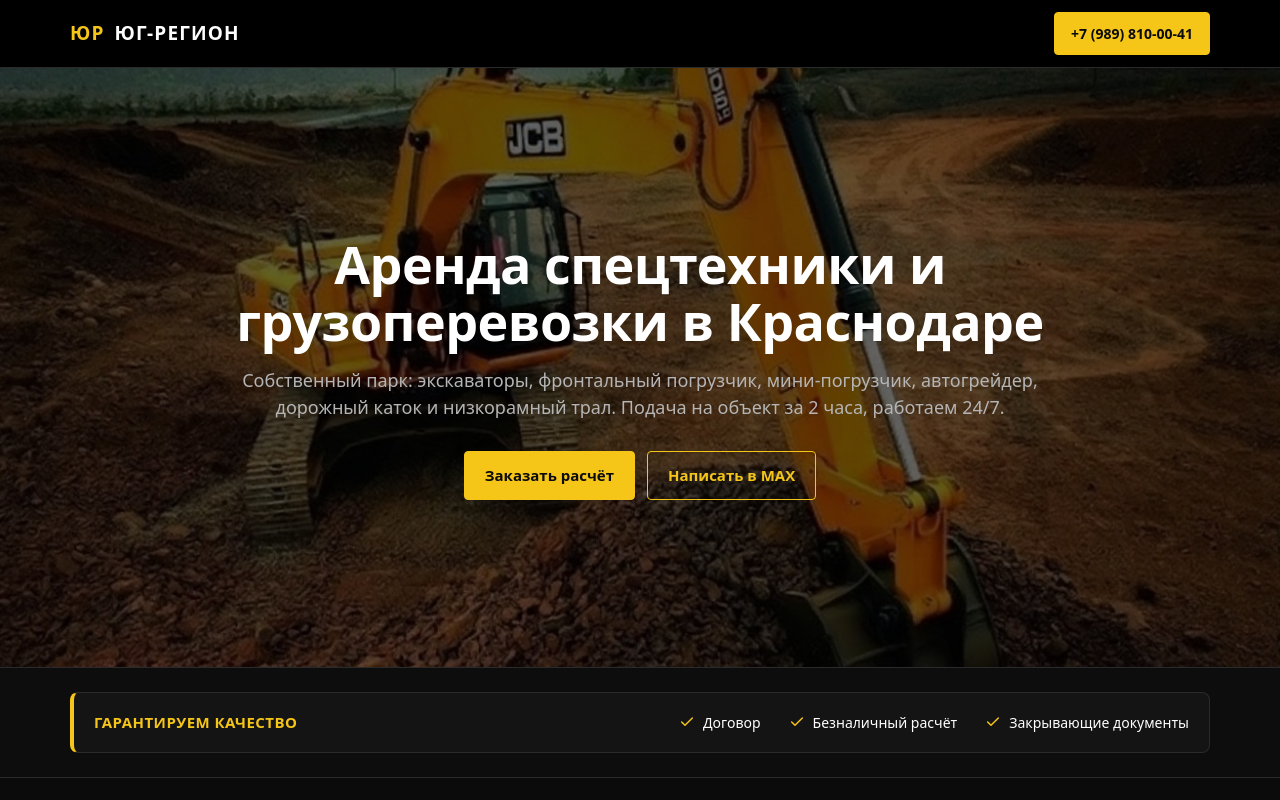
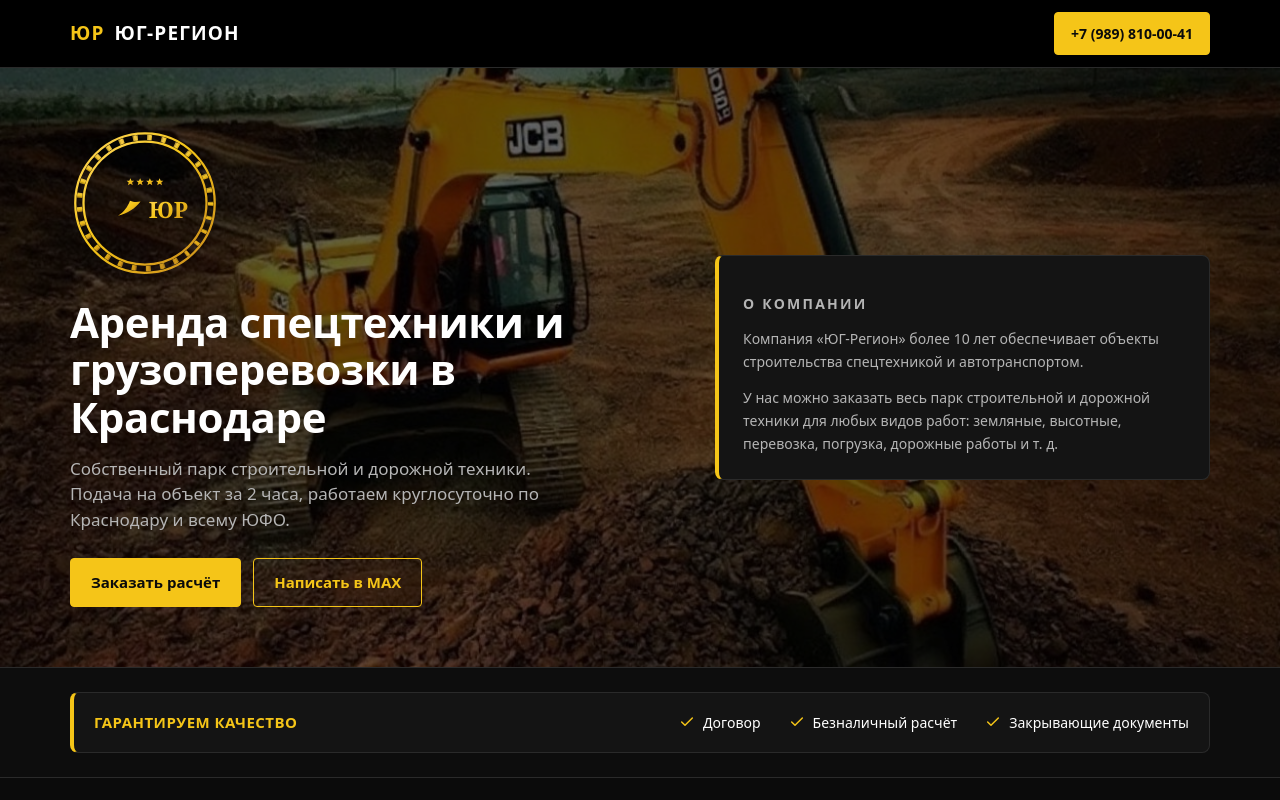
Before and after one commit to yellowys99-commits/yug-region-site, a plain HTML site: page index.html in a window 1280 px wide. Shown: the top 800 px of the page. Drawn offline with Linux system fonts and the light colour scheme.

Commit message:
Hero: vector logo and company description

```diff
--- a/index.html
+++ b/index.html
@@ -65,17 +65,40 @@ ul{ padding:0; list-style:none; }
 
 /* ---------- главный экран ---------- */
 .hero{
-  position:relative; height:600px;
-  display:flex; align-items:center; justify-content:center;
-  text-align:center; overflow:hidden;
-  background:#0b0b0b; border-bottom:1px solid var(--line);
+  position:relative; min-height:600px;
+  display:flex; align-items:center;
+  overflow:hidden; background:#0b0b0b;
+  border-bottom:1px solid var(--line);
 }
 .hero__bg{ position:absolute; inset:0; width:100%; height:100%; object-fit:cover; }
 .hero__shade{ position:absolute; inset:0; background:rgba(0,0,0,.6); }
-.hero__in{ position:relative; z-index:1; width:100%; max-width:880px; margin:0 auto; padding:0 20px; }
-.hero h1{ font-size:clamp(28px,4.6vw,52px); line-height:1.1; font-weight:800; letter-spacing:-.01em; }
-.hero__sub{ margin-top:18px; color:var(--sub); font-size:clamp(15px,1.6vw,18px); }
-.hero__act{ display:flex; flex-wrap:wrap; justify-content:center; gap:12px; margin-top:30px; }
+.hero__in{ position:relative; z-index:1; width:100%; }
+.hero__grid{
+  display:grid; grid-template-columns:minmax(0,1.1fr) minmax(0,.9fr);
+  gap:40px; align-items:center;
+}
+.hero__logo{ display:block; width:150px; height:150px; margin-bottom:20px; }
+.hero h1{ font-size:clamp(26px,3.4vw,42px); line-height:1.12; font-weight:800; letter-spacing:-.01em; }
+.hero__sub{ margin-top:16px; color:var(--sub); font-size:clamp(15px,1.5vw,17px); max-width:54ch; }
+.hero__act{ display:flex; flex-wrap:wrap; gap:12px; margin-top:26px; }
+
+/* карточка «О компании» */
+.about-card{
+  background:var(--panel); border:1px solid var(--line);
+  border-left:4px solid var(--gold); border-radius:8px;
+  padding:24px;
+}
+.about-card__title{
+  font-size:12px; font-weight:800; letter-spacing:.16em;
+  text-transform:uppercase; color:var(--gold);
+}
+.about-card p{ margin-top:12px; color:#b5b5b5; font-size:14px; line-height:1.65; }
+
+@media (max-width:1080px){
+  .hero{ min-height:0; padding:48px 0; }
+  .hero__grid{ grid-template-columns:1fr; gap:28px; }
+  .hero__logo{ width:110px; height:110px; margin-bottom:16px; }
+}
 /* ---------- гарантии ---------- */
 .guarantees{ padding:24px 0; background:#0d0d0d; border-bottom:1px solid var(--line); }
 .guarantees__bar{
@@ -266,14 +289,49 @@ ul{ padding:0; list-style:none; }
     <img class="hero__bg" src="images/excavator.jpg" alt="Спецтехника ЮГ-РЕГИОН на объекте" width="1248" height="848" loading="lazy" decoding="async">
     <div class="hero__shade"></div>
     <div class="hero__in">
+      <div class="wrap hero__grid">
+        <div>
+          <svg class="hero__logo" viewBox="0 0 200 200" role="img" aria-label="Логотип ООО ЮГ-РЕГИОН">
+            <defs>
+              <linearGradient id="gold" x1="0" y1="0" x2="1" y2="1">
+                <stop offset="0" stop-color="#ffd75e"/>
+                <stop offset=".45" stop-color="#f5c518"/>
+                <stop offset="1" stop-color="#c98a1e"/>
+              </linearGradient>
+            </defs>
+            <g fill="none" stroke="url(#gold)">
+              <circle cx="100" cy="100" r="93" stroke-width="3"/>
+              <circle cx="100" cy="100" r="82" stroke-width="3"/>
+              <circle cx="100" cy="100" r="87.5" stroke-width="7" stroke-dasharray="3 16" opacity=".9"/>
+              <circle cx="100" cy="100" r="87.5" stroke-width="7" stroke-dasharray="3 16" stroke-dashoffset="9.5" transform="rotate(30 100 100)" opacity=".9"/>
+              <circle cx="100" cy="100" r="87.5" stroke-width="7" stroke-dasharray="3 16" stroke-dashoffset="19" transform="rotate(60 100 100)" opacity=".75"/>
+            </g>
+            <g fill="url(#gold)">
+              <path transform="translate(80.5 72) scale(.5)" d="M0,-10 2.94,-3.09 10,-3.09 4.5,1.5 6.5,8.5 0,4.4 -6.5,8.5 -4.5,1.5 -10,-3.09 -2.94,-3.09 Z"/>
+              <path transform="translate(93.5 72) scale(.5)" d="M0,-10 2.94,-3.09 10,-3.09 4.5,1.5 6.5,8.5 0,4.4 -6.5,8.5 -4.5,1.5 -10,-3.09 -2.94,-3.09 Z"/>
+              <path transform="translate(106.5 72) scale(.5)" d="M0,-10 2.94,-3.09 10,-3.09 4.5,1.5 6.5,8.5 0,4.4 -6.5,8.5 -4.5,1.5 -10,-3.09 -2.94,-3.09 Z"/>
+              <path transform="translate(119.5 72) scale(.5)" d="M0,-10 2.94,-3.09 10,-3.09 4.5,1.5 6.5,8.5 0,4.4 -6.5,8.5 -4.5,1.5 -10,-3.09 -2.94,-3.09 Z"/>
+            </g>
+            <line x1="99" y1="84" x2="99" y2="132" stroke="url(#gold)" stroke-width="1.6"/>
+            <path d="M94 98C87 107 77 114 64 117c8-5 13-12 16-20 5 2 9 2 14 1z" fill="url(#gold)"/>
+            <path d="M91 110c-5 4-11 7-17 8" fill="none" stroke="#0b0b0b" stroke-width="1.1" opacity=".35"/>
+            <text x="105" y="120" font-family="Georgia, 'Times New Roman', serif" font-size="30" font-weight="700" fill="url(#gold)">ЮР</text>
+          </svg>
           <h1>Аренда спецтехники и грузоперевозки в Краснодаре</h1>
           <p class="hero__sub">
-        Собственный парк: экскаваторы, фронтальный погрузчик, мини-погрузчик,
-        автогрейдер, дорожный каток и низкорамный трал. Подача на объект за 2 часа, работаем 24/7.
+            Собственный парк строительной и дорожной техники. Подача на объект за 2 часа,
+            работаем круглосуточно по Краснодару и всему ЮФО.
           </p>
           <div class="hero__act">
             <a class="btn" href="https://t.me/" target="_blank" rel="noopener">Заказать расчёт</a>
             <a class="btn btn--line" href="https://max.ru/" target="_blank" rel="noopener">Написать в MAX</a>
+          </div>
+        </div>
+        <div class="about-card">
+          <p class="about-card__title">О компании</p>
+          <p>Компания «ЮГ-Регион» более 10 лет обеспечивает объекты строительства спецтехникой и автотранспортом.</p>
+          <p>У нас можно заказать весь парк строительной и дорожной техники для любых видов работ: земляные, высотные, перевозка, погрузка, дорожные работы и т.&nbsp;д.</p>
+        </div>
       </div>
     </div>
   </section>
```
Lines whose indentation alone changed are shown as unchanged.
